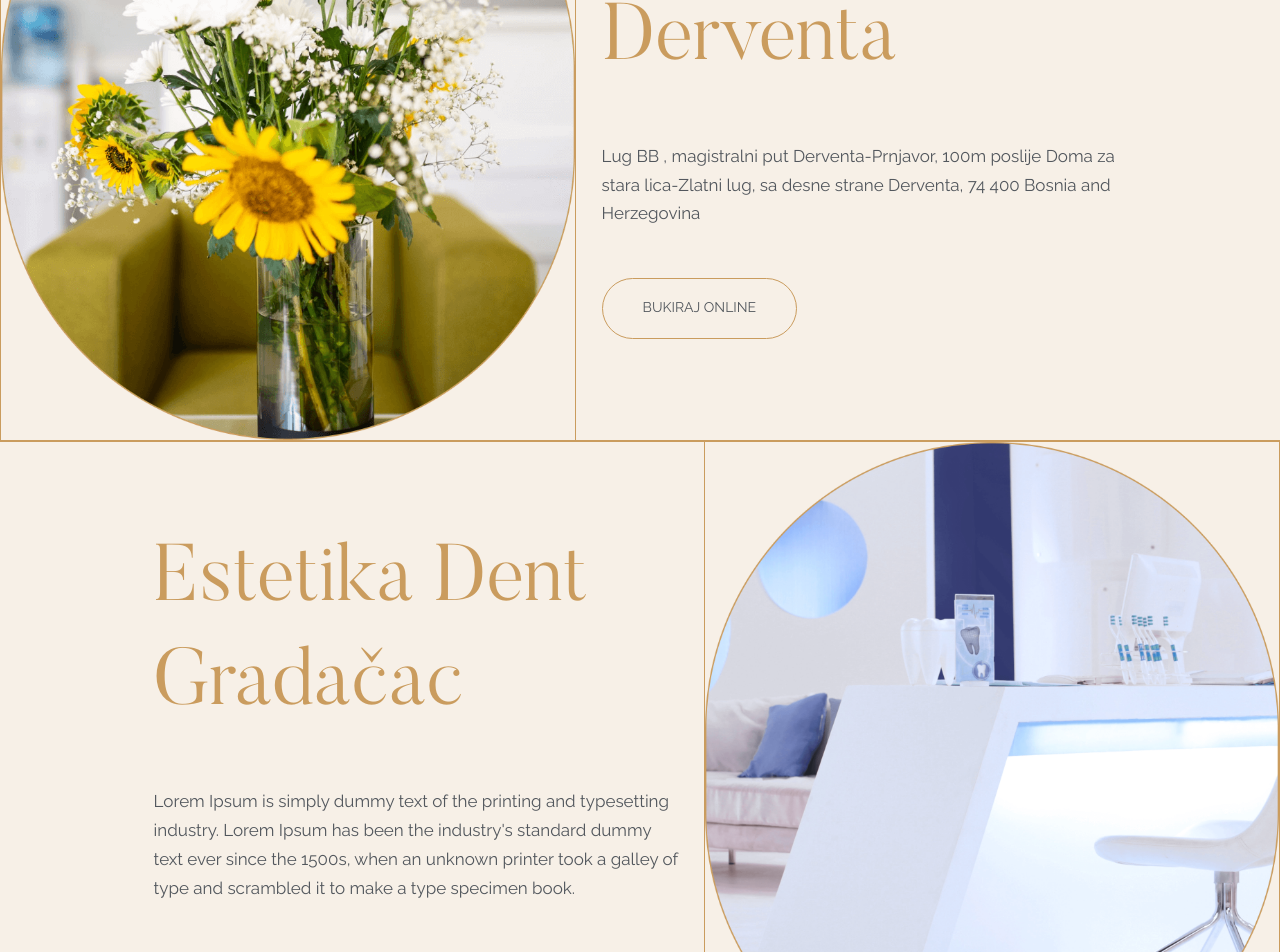
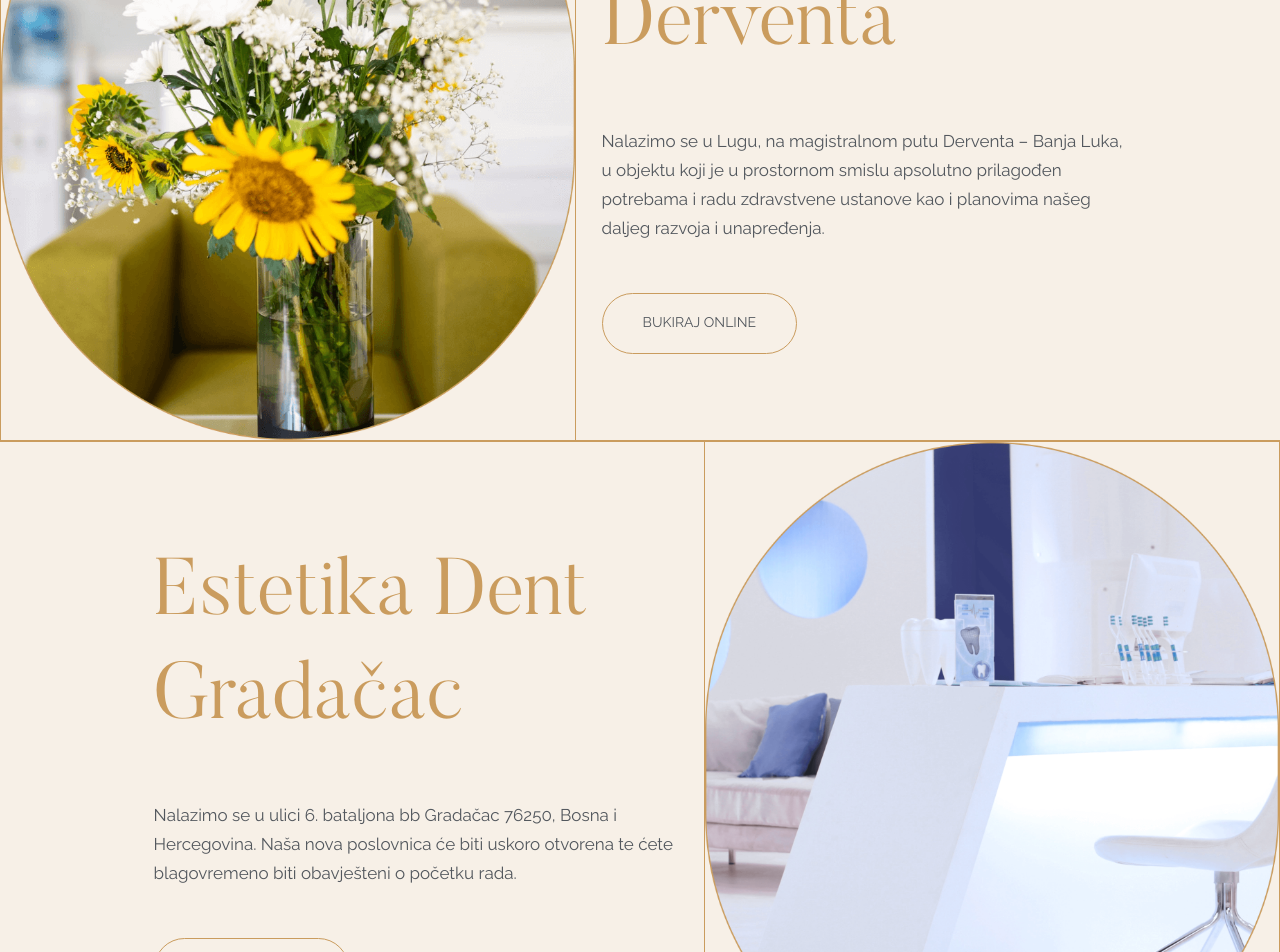
Before and after one commit to nerko85/estetika-dent, a Next.js app: page /about in a window 1280 px wide. Shown: the part 2360-3312 px from the top of the page. Built offline with nearby package versions, Linux system fonts and the light colour scheme.

Commit message:
Updated Gradacac section

```diff
--- a/pages/about.js
+++ b/pages/about.js
@@ -39,7 +39,7 @@
 
       <CustomSection
         title="Estetika Dent Derventa"
-        desc="Lug BB , magistralni put Derventa-Prnjavor, 100m poslije Doma za stara lica-Zlatni lug, sa desne strane Derventa, 74 400 Bosnia and Herzegovina"
+        desc="Nalazimo se u Lugu, na magistralnom putu Derventa – Banja Luka, u objektu koji je u prostornom smislu apsolutno prilagođen potrebama i radu zdravstvene ustanove kao i planovima našeg daljeg razvoja i unapređenja."
         img="/images/about-estetika-section.png"
       >
         <Button>Bukiraj online</Button>
@@ -47,7 +47,7 @@
 
       <CustomSection
         title="Estetika Dent Gradačac"
-        desc="Lorem Ipsum is simply dummy text of the printing and typesetting industry. Lorem Ipsum has been the industry's standard dummy text ever since the 1500s, when an unknown printer took a galley of type and scrambled it to make a type specimen book."
+        desc="Nalazimo se u ulici 6. bataljona bb Gradačac 76250, Bosna i Hercegovina. Naša nova poslovnica će biti uskoro otvorena te ćete blagovremeno biti obavješteni o početku rada."
         img="/images/about-estetik2-section.png"
         dir="left"
       >
```
